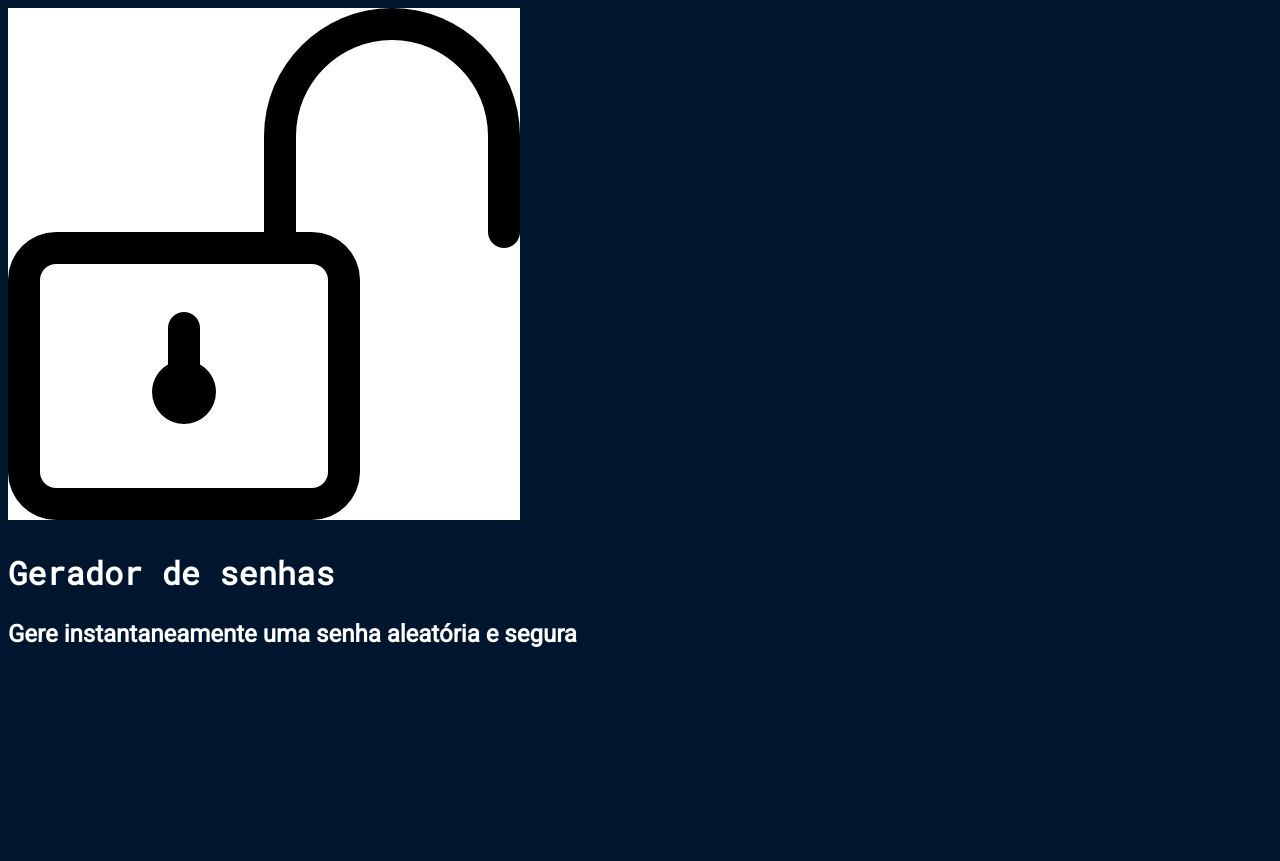
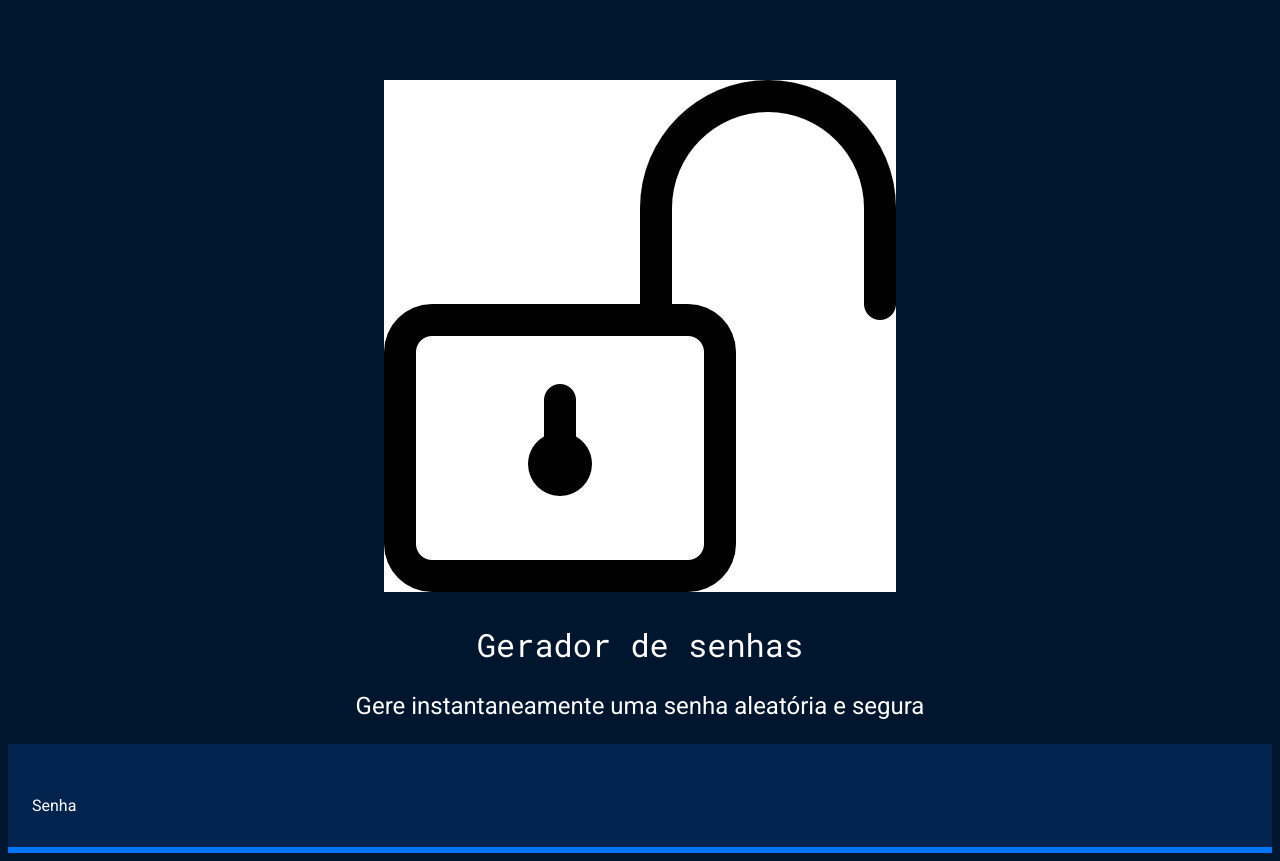
Before and after one commit to kamillinha1/kamille-chaveiro, a plain HTML site: page index.html in a window 1280 px wide. Before the commit the page ends 800 px from the top, so only its background shows below. Drawn offline with Linux system fonts and the light colour scheme.

Commit message:
Add files via upload

```diff
--- a/index.html
+++ b/index.html
@@ -9,11 +9,18 @@
 </head>
 
 <body>
+    <section class="conteudo">
     <div class="conteudo-titulo">
         <img src="cadeado.jpg" alt="cadeado fechado">
         <h2 class="titulo-principal">Gerador de senhas</h2>
         <h3 class="titulo-secundario">Gere instantaneamente uma senha aleatória e segura</h3>
     </div>
+    <div class="conteudo-senha">
+        <label for="senha">Senha</label>
+        <input name="senha" type="text"
+         id="campo-senha">
+        </section>
+    </div>
 </body>
 
 </html>
--- a/style.css
+++ b/style.css
@@ -9,15 +9,45 @@
     --roboto: 'Roboto', sans-serif;
     --roboto-mono: 'Roboto Mono', monospace;
 }
+
+*{
+    font-weight: 400;
+}
+
 body{
     color: var(--branco);
     background-color: var(--cor-de-fundo);
     font-family: var(--roboto);
 }
+
 .titulo-principal{
     font-family: var(--roboto-mono);
     font-size: 32px;
 }
+
 .titulo-secundario{
     font-size: 24px;
 }
+
+.conteudo-titulo{
+    text-align: center;
+    margin-top: 80px;
+}
+
+.conteudo-senha{
+    background: var(--fundo-senha);
+    padding: 24px;
+    border-bottom: 6px solid var(--borda);
+}
+
+#campo-senha{
+    background-color: var(--fundo-senha);
+    border: none;
+    color: var(--branco);
+    font-family: var(--roboto-mono);
+    font-size: 40px;
+}
+
+#campo-senha:focus{
+    outline: none;
+}
```
